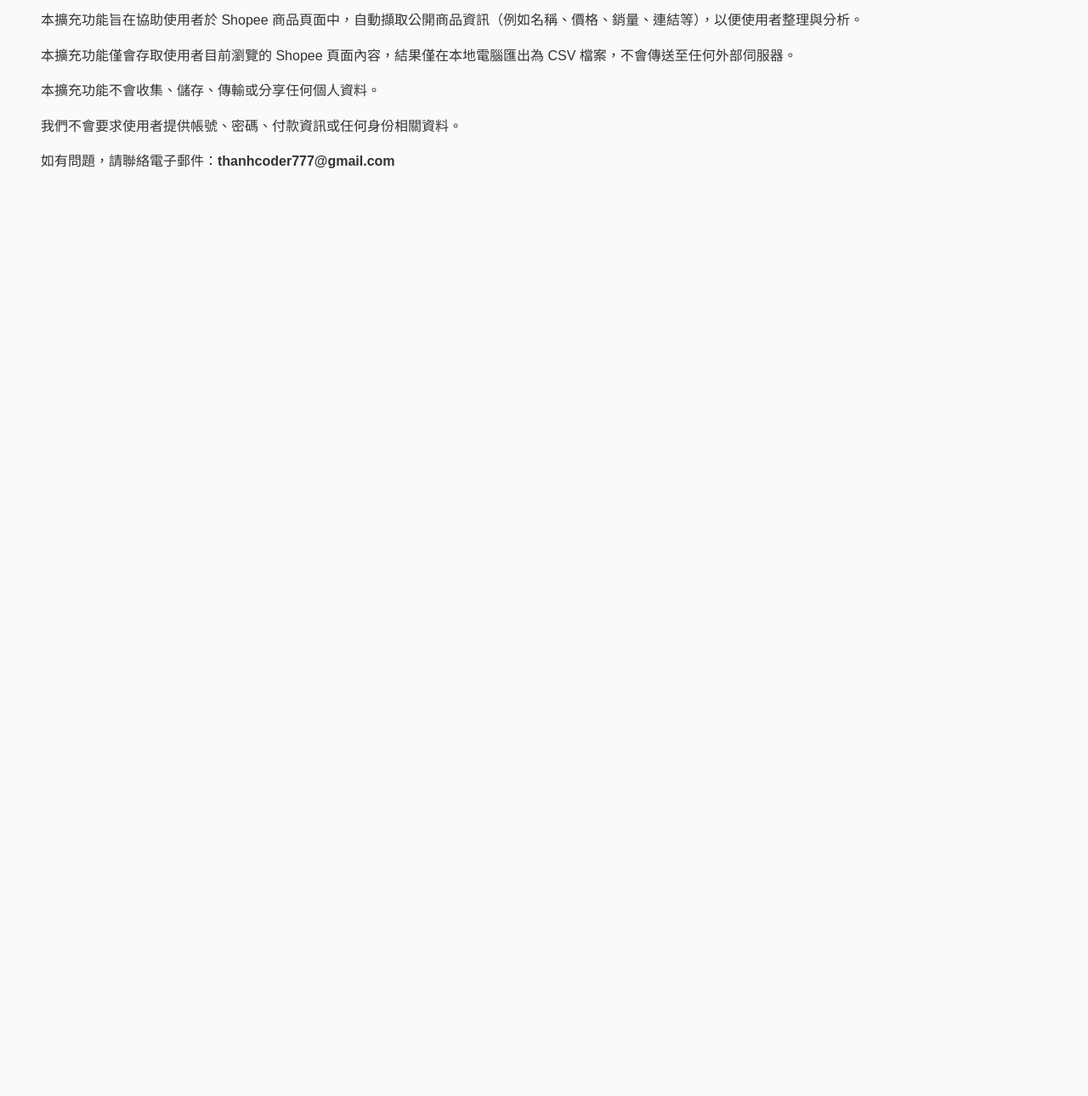
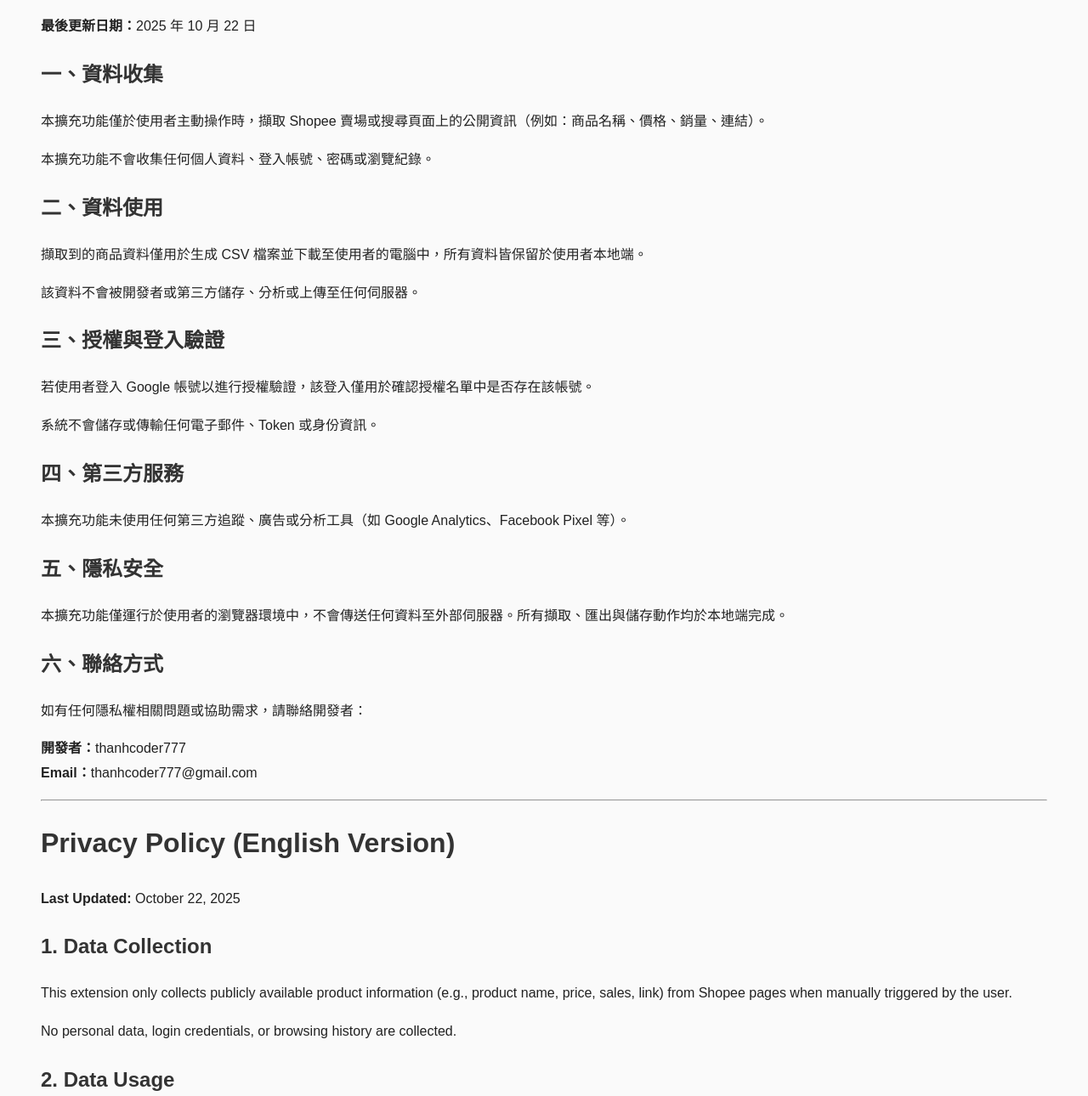
Before and after one commit to NovaPOS-777/shopee-privacy-policy, a plain HTML site: page index.html in a window 1280 px wide. Shown: the part 131-1421 px from the top of the page at 85% size. Before the commit the page ends 800 px from the top, so only its background shows below. Drawn offline with Linux system fonts and the light colour scheme.

Commit message:
Update index.html

```diff
--- a/index.html
+++ b/index.html
@@ -3,19 +3,68 @@
 <head>
   <meta charset="UTF-8">
   <meta name="viewport" content="width=device-width, initial-scale=1.0">
-  <title>Shopee 商品擷取工具 - 隱私權政策</title>
+  <title>Shopee 商品擷取工具（授權版）- 隱私權政策</title>
   <style>
-    body { font-family: "Microsoft JhengHei", sans-serif; line-height: 1.6; padding: 40px; background: #fafafa; color: #333; }
-    h1 { color: #222; }
-    p { margin-bottom: 10px; }
+    body {
+      font-family: "Microsoft JhengHei", sans-serif;
+      line-height: 1.8;
+      padding: 40px;
+      background: #fafafa;
+      color: #222;
+    }
+    h1, h2 { color: #333; }
   </style>
 </head>
 <body>
-  <h1>Shopee 商品擷取工具 - 隱私權政策</h1>
-  <p>本擴充功能旨在協助使用者於 Shopee 商品頁面中，自動擷取公開商品資訊（例如名稱、價格、銷量、連結等），以便使用者整理與分析。</p>
-  <p>本擴充功能僅會存取使用者目前瀏覽的 Shopee 頁面內容，結果僅在本地電腦匯出為 CSV 檔案，不會傳送至任何外部伺服器。</p>
-  <p>本擴充功能不會收集、儲存、傳輸或分享任何個人資料。</p>
-  <p>我們不會要求使用者提供帳號、密碼、付款資訊或任何身份相關資料。</p>
-  <p>如有問題，請聯絡電子郵件：<b>thanhcoder777@gmail.com</b></p>
+  <h1>Shopee 商品擷取工具（授權版）隱私權政策</h1>
+  <p><b>最後更新日期：</b>2025 年 10 月 22 日</p>
+
+  <h2>一、資料收集</h2>
+  <p>本擴充功能僅於使用者主動操作時，擷取 Shopee 賣場或搜尋頁面上的公開資訊（例如：商品名稱、價格、銷量、連結）。</p>
+  <p>本擴充功能不會收集任何個人資料、登入帳號、密碼或瀏覽紀錄。</p>
+
+  <h2>二、資料使用</h2>
+  <p>擷取到的商品資料僅用於生成 CSV 檔案並下載至使用者的電腦中，所有資料皆保留於使用者本地端。</p>
+  <p>該資料不會被開發者或第三方儲存、分析或上傳至任何伺服器。</p>
+
+  <h2>三、授權與登入驗證</h2>
+  <p>若使用者登入 Google 帳號以進行授權驗證，該登入僅用於確認授權名單中是否存在該帳號。</p>
+  <p>系統不會儲存或傳輸任何電子郵件、Token 或身份資訊。</p>
+
+  <h2>四、第三方服務</h2>
+  <p>本擴充功能未使用任何第三方追蹤、廣告或分析工具（如 Google Analytics、Facebook Pixel 等）。</p>
+
+  <h2>五、隱私安全</h2>
+  <p>本擴充功能僅運行於使用者的瀏覽器環境中，不會傳送任何資料至外部伺服器。所有擷取、匯出與儲存動作均於本地端完成。</p>
+
+  <h2>六、聯絡方式</h2>
+  <p>如有任何隱私權相關問題或協助需求，請聯絡開發者：</p>
+  <p><b>開發者：</b>thanhcoder777<br>
+     <b>Email：</b>thanhcoder777@gmail.com</p>
+
+  <hr>
+
+  <h1>Privacy Policy (English Version)</h1>
+  <p><b>Last Updated:</b> October 22, 2025</p>
+
+  <h2>1. Data Collection</h2>
+  <p>This extension only collects publicly available product information (e.g., product name, price, sales, link) from Shopee pages when manually triggered by the user.</p>
+  <p>No personal data, login credentials, or browsing history are collected.</p>
+
+  <h2>2. Data Usage</h2>
+  <p>The extracted product data is solely used to generate a CSV file downloaded locally to the user’s computer. Data is never stored or uploaded to any external server.</p>
+
+  <h2>3. Authorization</h2>
+  <p>If users log in with a Google account for license verification, the login is only used to confirm authorization. No email, token, or identity data is stored or transmitted.</p>
+
+  <h2>4. Third-Party Services</h2>
+  <p>This extension does not use any analytics, tracking, or advertising SDKs (e.g., Google Analytics, Facebook Pixel).</p>
+
+  <h2>5. Privacy & Security</h2>
+  <p>All operations occur locally within the user’s browser. No external communication or remote data transmission occurs.</p>
+
+  <h2>6. Contact</h2>
+  <p>Developer: thanhcoder777<br>
+     Email: thanhcoder777@gmail.com</p>
 </body>
 </html>
```
